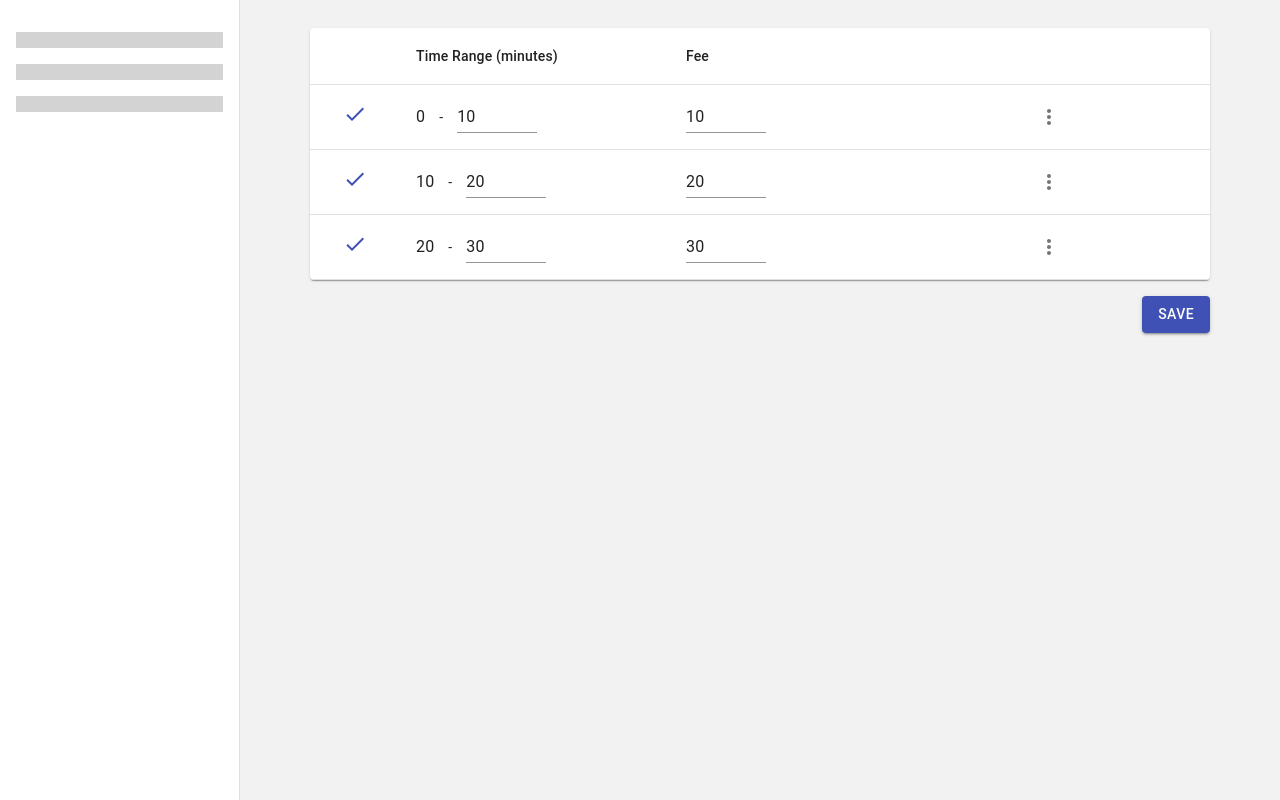
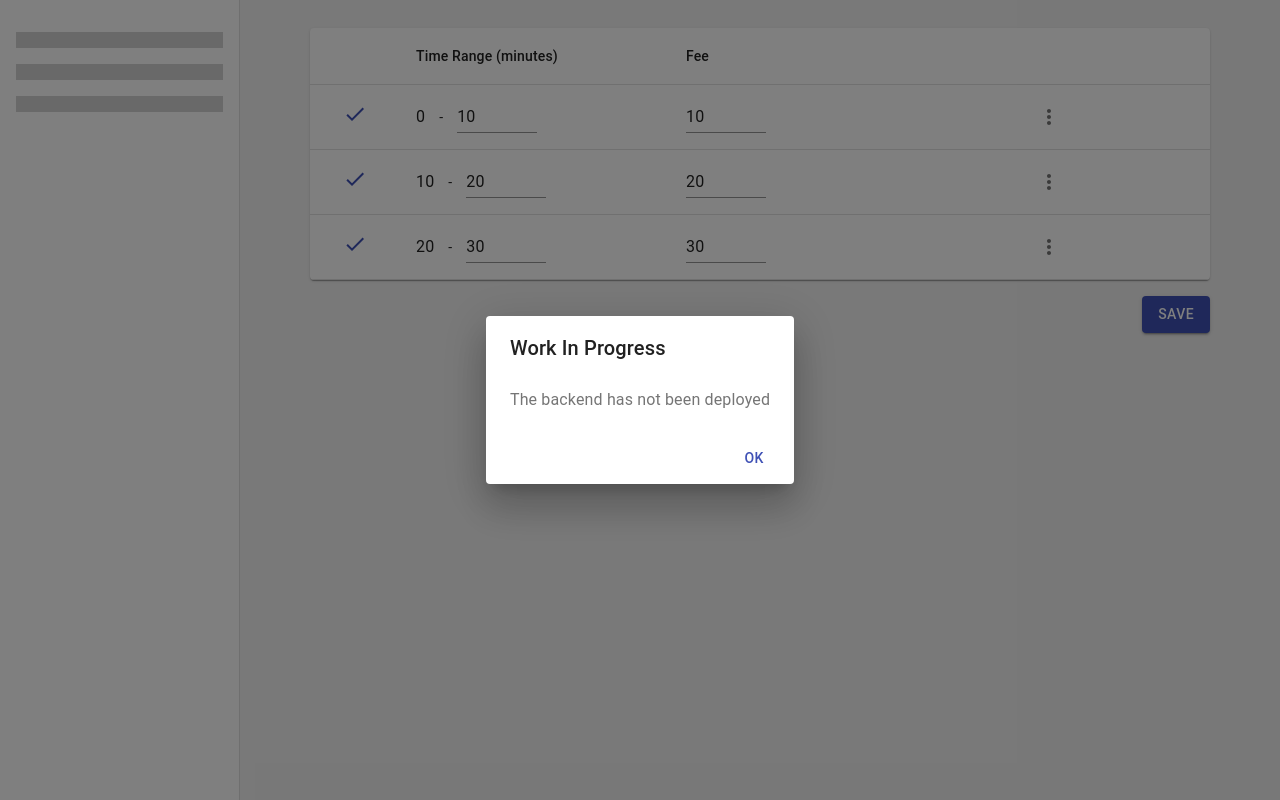
Before and after one commit to johnGachihi/parking-frontend, a React (Create React App) app: page / in a window 1280 px wide. Both pictures are taken after a click on the button "SAVE". Built offline with nearby package versions, Linux system fonts and the light colour scheme.

Commit message:
Add dialog to show backend not deployed

```diff
--- a/src/pages/parking-tariff-settings-page.tsx
+++ b/src/pages/parking-tariff-settings-page.tsx
@@ -15,6 +15,11 @@ import FeeEditingCell from "../components/parking-tariff-settings/fee-editing-ce
 import ActionsCell from "../components/parking-tariff-settings/actions-cell"
 import Box from "@material-ui/core/Box"
 import Drawer from "@material-ui/core/Drawer"
+import Dialog from "@material-ui/core/Dialog"
+import DialogTitle from "@material-ui/core/DialogTitle"
+import DialogContent from "@material-ui/core/DialogContent"
+import DialogContentText from "@material-ui/core/DialogContentText"
+import { DialogActions } from "@material-ui/core"
 
 function ParkingTariffSettingsPage() {
   const [data, setData] = useState<TariffEntry[]>([
@@ -131,6 +136,11 @@ function ParkingTariffSettingsPage() {
     return rows.every(row => row.values.warnings.length === 0)
   }, [rows])
 
+  const [isDialogOpen, setIsDialogOpen] = useState(false)
+  const openDialog = () => setIsDialogOpen(true)
+  const handleDialogClose = () => setIsDialogOpen(false)
+  const closeDialog = handleDialogClose
+
   return (
     <div className={styles.root}>
       <Drawer
@@ -151,6 +161,22 @@ function ParkingTariffSettingsPage() {
           </Box>
         </div>
       </Drawer>
+
+      <Dialog open={isDialogOpen} onClose={handleDialogClose}>
+        <DialogTitle>Work In Progress</DialogTitle>
+
+        <DialogContent>
+          <DialogContentText>
+            The backend has not been deployed
+          </DialogContentText>
+        </DialogContent>
+
+        <DialogActions>
+          <Button color="primary" onClick={closeDialog}>
+            OK
+          </Button>
+        </DialogActions>
+      </Dialog>
 
       <div className={styles.main}>
         <TableContainer component={Paper}>
@@ -200,7 +226,12 @@ function ParkingTariffSettingsPage() {
         </TableContainer>
 
         <Box mt={2} ml="auto">
-          <Button disabled={!isDataValid} variant="contained" color="primary">
+          <Button
+            disabled={!isDataValid}
+            variant="contained"
+            color="primary"
+            onClick={openDialog}
+          >
             Save
           </Button>
         </Box>
```
